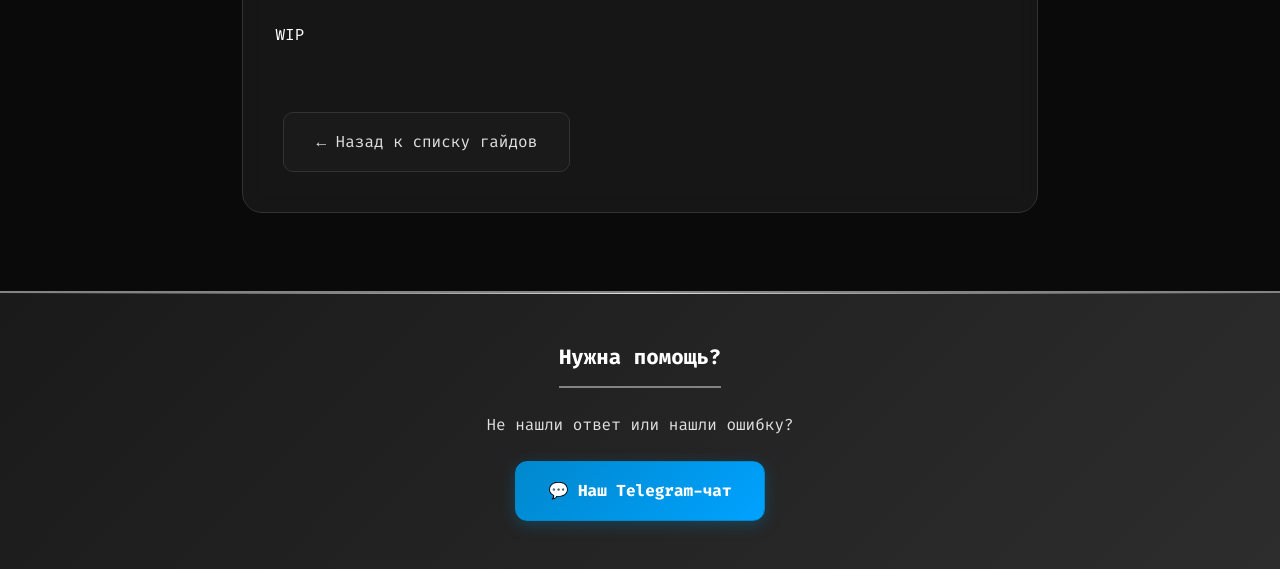
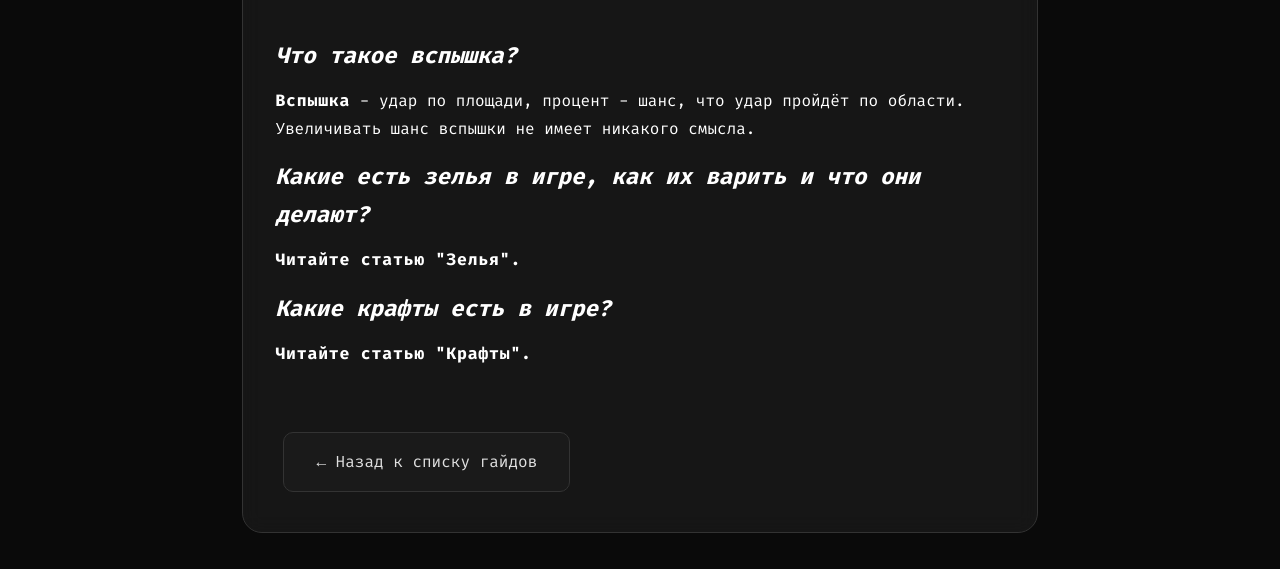
Before and after one commit to utyara3/utyara3.github.io, an Eleventy site: page src/content/guide/faq.md in a window 1280 px wide. Shown: the part 231-800 px from the top of the page. Built offline with nearby package versions, Linux system fonts and the light colour scheme; Eleventy itself is replaced by a stand-in of ours; files that its build step writes are made by us from their sources.

Commit message:
Update 📚 Гайды “faq”

```diff
--- a/src/content/guide/faq.md
+++ b/src/content/guide/faq.md
@@ -4,4 +4,14 @@ title: FAQ
 author: Che_Vo
 order: 0
 ---
-WIP
+> ### *Что такое вспышка?*
+
+**Вспышка** - удар по площади, процент - шанс, что удар пройдёт по области. Увеличивать шанс вспышки не имеет никакого смысла.
+
+> ### *Какие есть зелья в игре, как их варить и что они делают?*
+
+**Читайте статью "Зелья".**
+
+> ### *Какие крафты есть в игре?*
+
+**Читайте статью "Крафты".**
```
